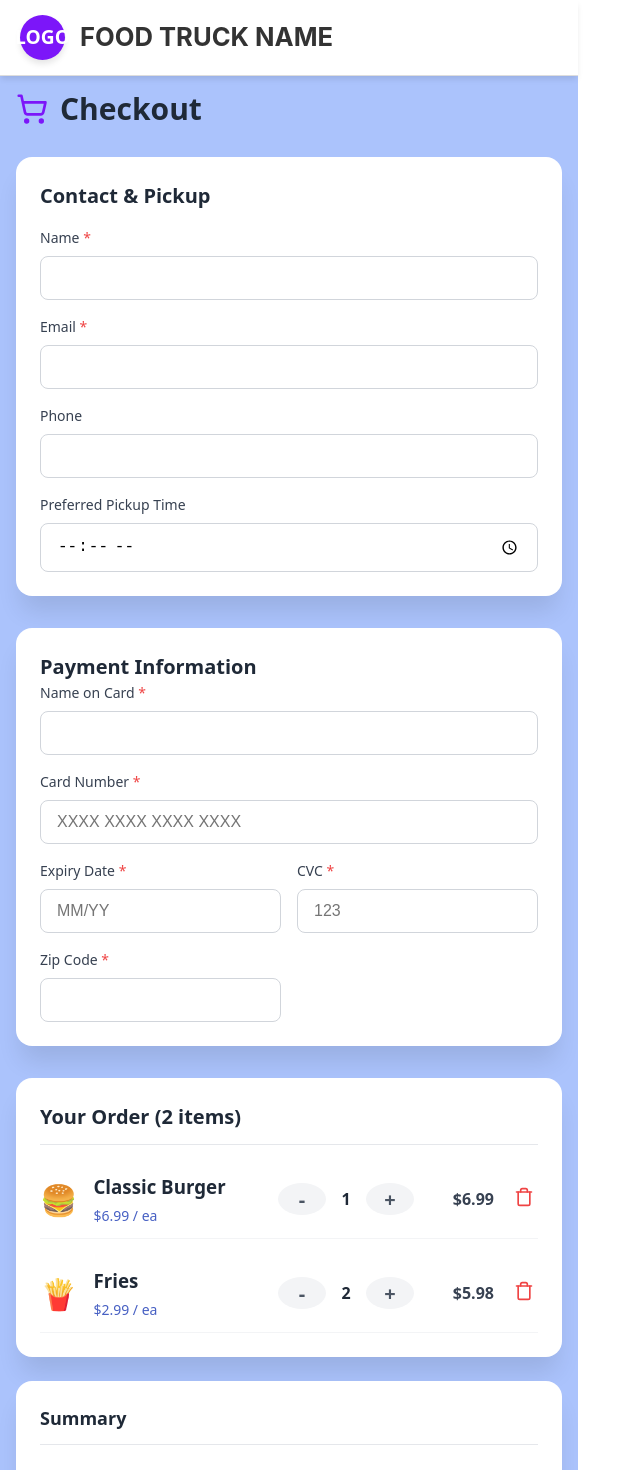
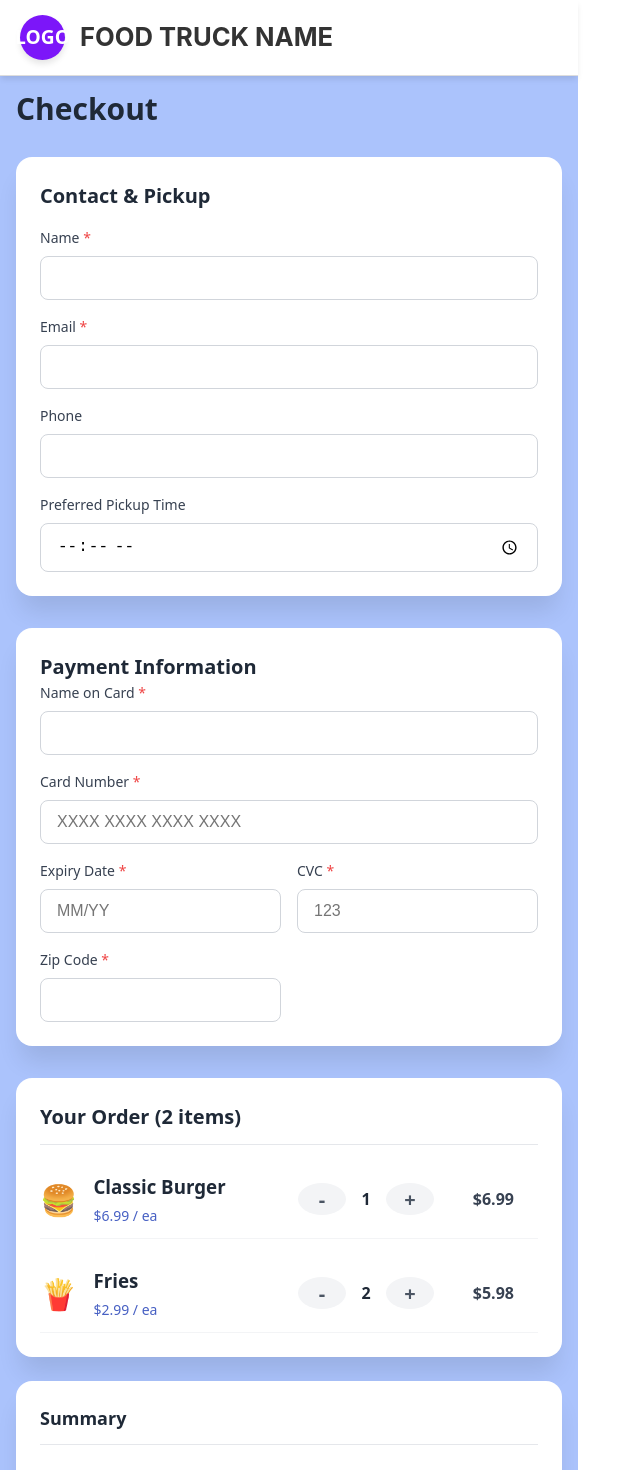
Before and after one commit to hungqbui/Point-of-Sale-System, a React (Vite) app in the folder client/: page /checkout in a window 1280 px wide. Shown: the top 1470 px of the page, without its empty margins (0-641 px from the left). Built offline with nearby package versions, Linux system fonts and the light colour scheme.

Commit message:
Checkout new

```diff
--- a/client/src/pages/Checkout.tsx
+++ b/client/src/pages/Checkout.tsx
@@ -1,5 +1,4 @@
 import React, { useState } from 'react';
-import { ShoppingCart, Trash, X } from 'lucide-react';
 
 import './Checkout.css'
 
@@ -60,7 +59,7 @@ const ErrorNotification: React.FC<{ message: string; onClose: () => void }> = ({
         onMouseOver={(e) => e.currentTarget.style.backgroundColor = '#DC2626'}
         onMouseOut={(e) => e.currentTarget.style.backgroundColor = 'transparent'}
       >
-        <X style={{ width: '20px', height: '20px' }} />
+        X
       </button>
     </div>
   );
@@ -282,7 +281,6 @@ export default function FoodTruckCheckout() {
             onMouseOver={(e) => e.currentTarget.style.backgroundColor = '#16a34a'}
             onMouseOut={(e) => e.currentTarget.style.backgroundColor = 'var(--color-green)'}
           >
-            <ShoppingCart style={{ width: '20px', height: '20px' }}/>
             Start New Order
           </button>
         </div>
@@ -314,7 +312,6 @@ export default function FoodTruckCheckout() {
       {/* Main Content Area */}
       <div style={{ padding: '16px' }}>
         <div style={{ display: 'flex', alignItems: 'center', gap: '12px', marginBottom: '32px' }}>
-          <ShoppingCart style={{ width: '32px', height: '32px', color: COLOR1 }} />
           <h1 style={{ fontSize: '30px', fontWeight: 'bold', color: '#1f2937', margin: 0 }}>Checkout</h1>
         </div>
 
@@ -750,7 +747,6 @@ export default function FoodTruckCheckout() {
                         }}
                         aria-label={`Remove ${item.name}`}
                       >
-                        <Trash style={{ width: '20px', height: '20px' }} />
                       </button>
                     </div>
                   ))}
```
